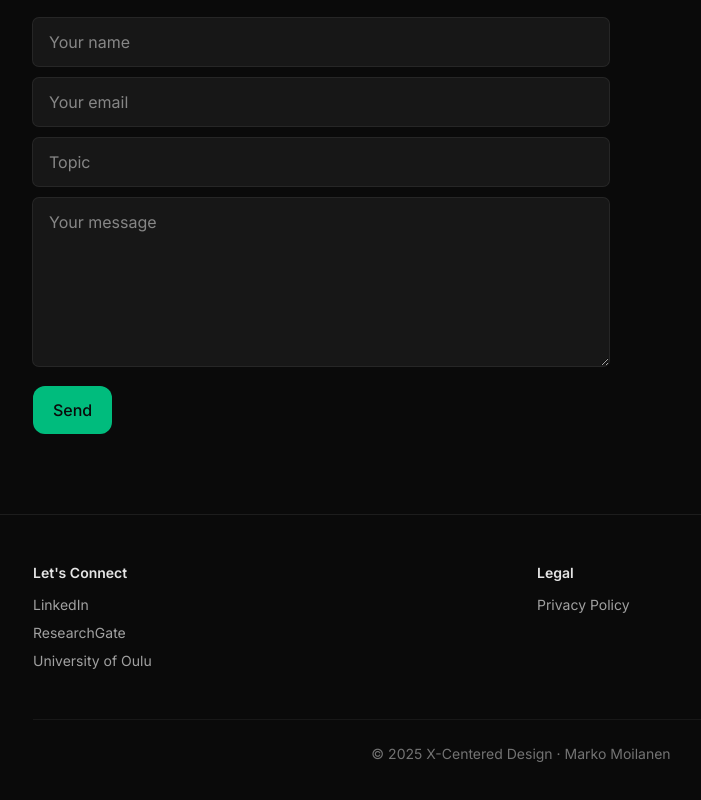
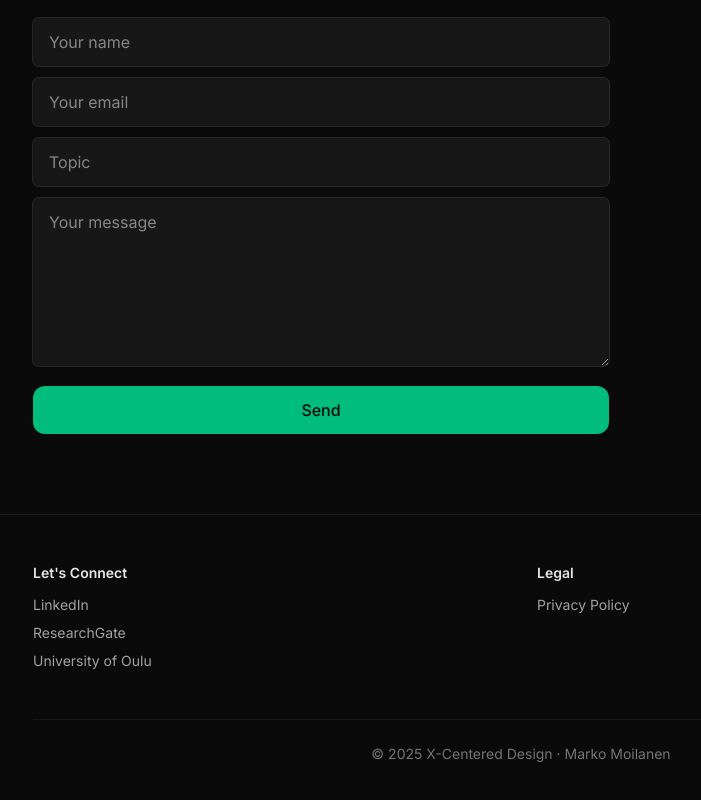
Before and after one commit to moilanenmime/xcentered, a Next.js app: page / in a window 1280 px wide. Shown: the part 935-1735 px from the top of the page, without its empty margins (119-820 px from the left). Built offline with nearby package versions, Linux system fonts and the light colour scheme.

Commit message:
refactor: enhance button styling in contact form for better responsiveness

```diff
--- a/app/page.tsx
+++ b/app/page.tsx
@@ -96,7 +96,7 @@ export default function Home() {
           />
           <button
             type="submit"
-            className="mt-2 w-full sm:w-auto justify-self-center sm:justify-self-start text-center rounded-xl bg-emerald-500 px-5 py-3 font-medium text-neutral-950 hover:bg-emerald-400"
+            className="mt-2 w-full sm:w-auto sm:min-w-[160px] text-center rounded-xl bg-emerald-500 sm:px-6 px-5 sm:py-3 py-3 font-medium text-neutral-950 hover:bg-emerald-400"
           >
             Send
           </button>
```
